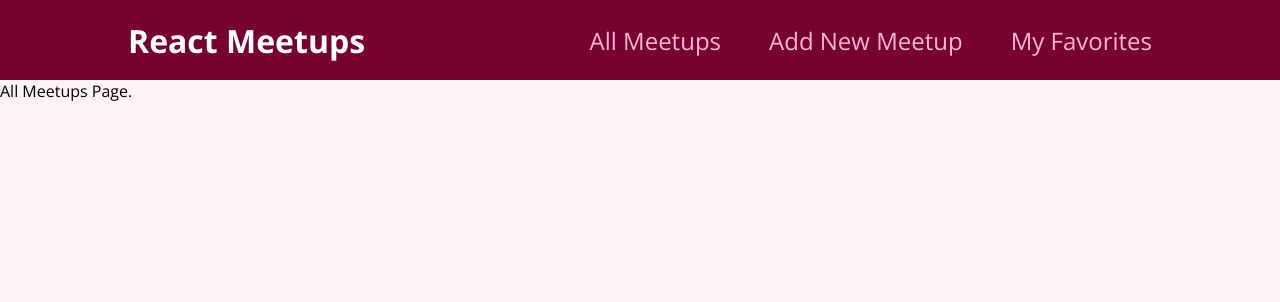
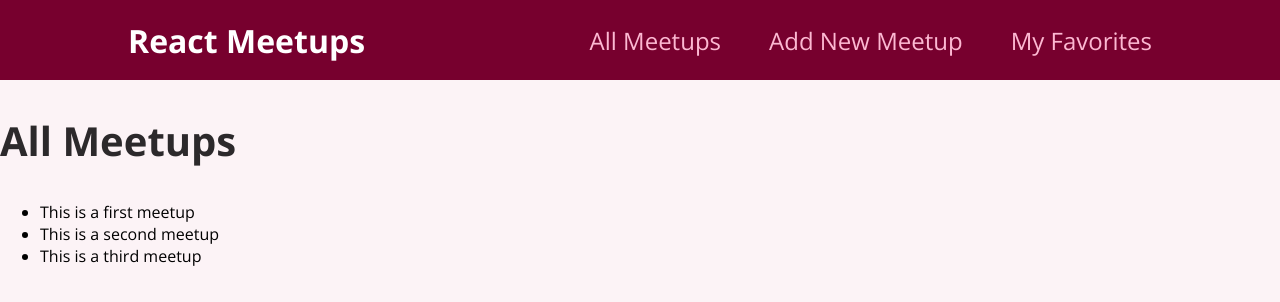
Before and after one commit to Steve-code16/react-meetup-app, a React (Create React App) app: page / in a window 1280 px wide. Shown: the top 302 px of the page. Built offline with nearby package versions, Linux system fonts and the light colour scheme.

Commit message:
rendering a list of data to pages

```diff
--- a/src/pages/AllMeetups.js
+++ b/src/pages/AllMeetups.js
@@ -1,5 +1,44 @@
+const DUMMY_DATA = [
+  {
+    id: "m1",
+    title: "This is a first meetup",
+    image:
+      "https://upload.wikimedia.org/wikipedia/commons/thumb/d/d3/Stadtbild_M%C3%BCnchen.jpg/2560px-Stadtbild_M%C3%BCnchen.jpg",
+    address: "Meetupstreet 5, 12345 Meetup City",
+    description:
+      "This is a first, amazing meetup which you definitely should not miss. It will be a lot of fun!",
+  },
+  {
+    id: "m2",
+    title: "This is a second meetup",
+    image:
+      "https://upload.wikimedia.org/wikipedia/commons/thumb/1/1f/Law_Chambers-011_perspective_corrected.jpg/1280px-Law_Chambers-011_perspective_corrected.jpg",
+    address: "Meetupstreet 5, 12345 Meetup City",
+    description:
+      "This is a first, amazing meetup which you definitely should not miss. It will be a lot of fun!",
+  },
+  {
+    id: "m3",
+    title: "This is a third meetup",
+    image:
+      "https://upload.wikimedia.org/wikipedia/commons/thumb/c/c9/Moses_Mabhida_Stadion_durban_aerial_view_1.jpg/1280px-Moses_Mabhida_Stadion_durban_aerial_view_1.jpg",
+    address: "Meetupstreet 5, 12345 Meetup City",
+    description:
+      "This is a first, amazing meetup which you definitely should not miss. It will be a lot of fun!",
+  },
+];
+
 function AllMeetupsPage() {
-  return <div>All Meetups Page.</div>;
+  return (
+    <section>
+      <h1>All Meetups</h1>
+      <ul>
+        {DUMMY_DATA.map((meetup) => {
+          return <li key={meetup.id}>{meetup.title}</li>;
+        })}
+      </ul>
+    </section>
+  );
 }
 
 export default AllMeetupsPage;
```
Also changed, not shown: src/components/meetups/MeetupItem.js (added, +21 -0 lines), src/components/meetups/MeetupItem.module.css (added, +46 -0 lines), src/components/meetups/MeetupList.js (added, +7 -0 lines), src/components/meetups/MeetupList.module.css (added).
